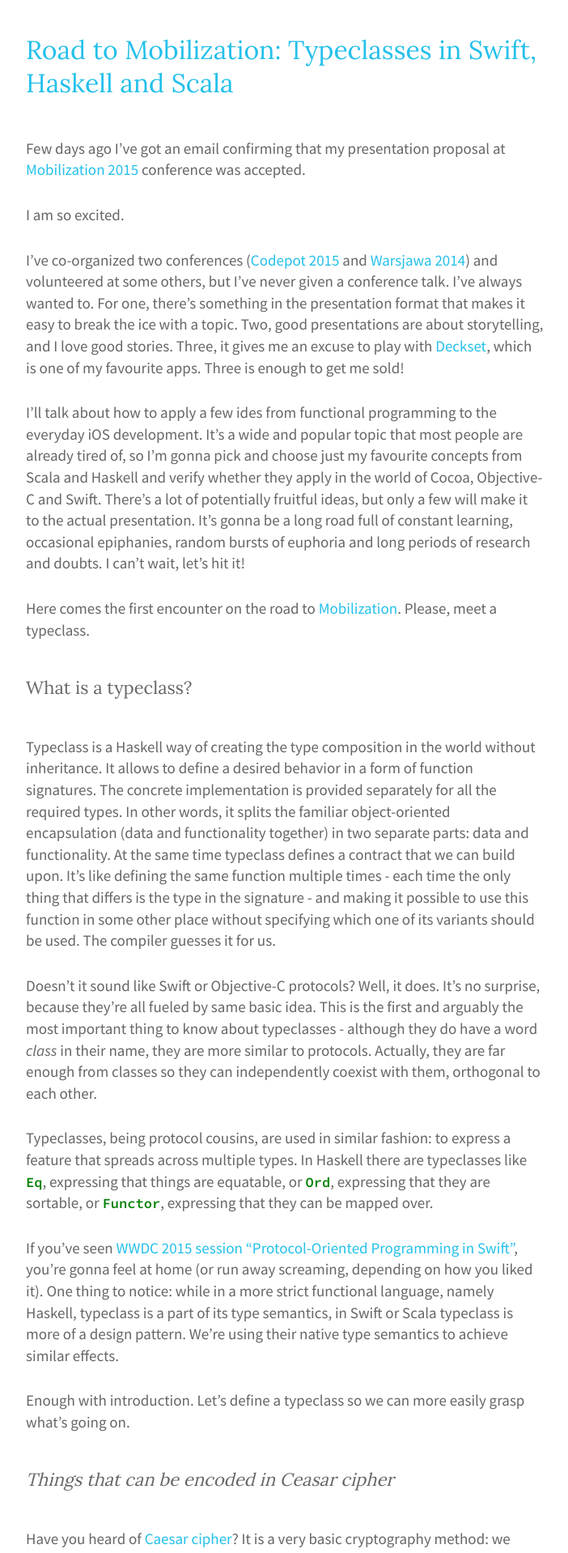
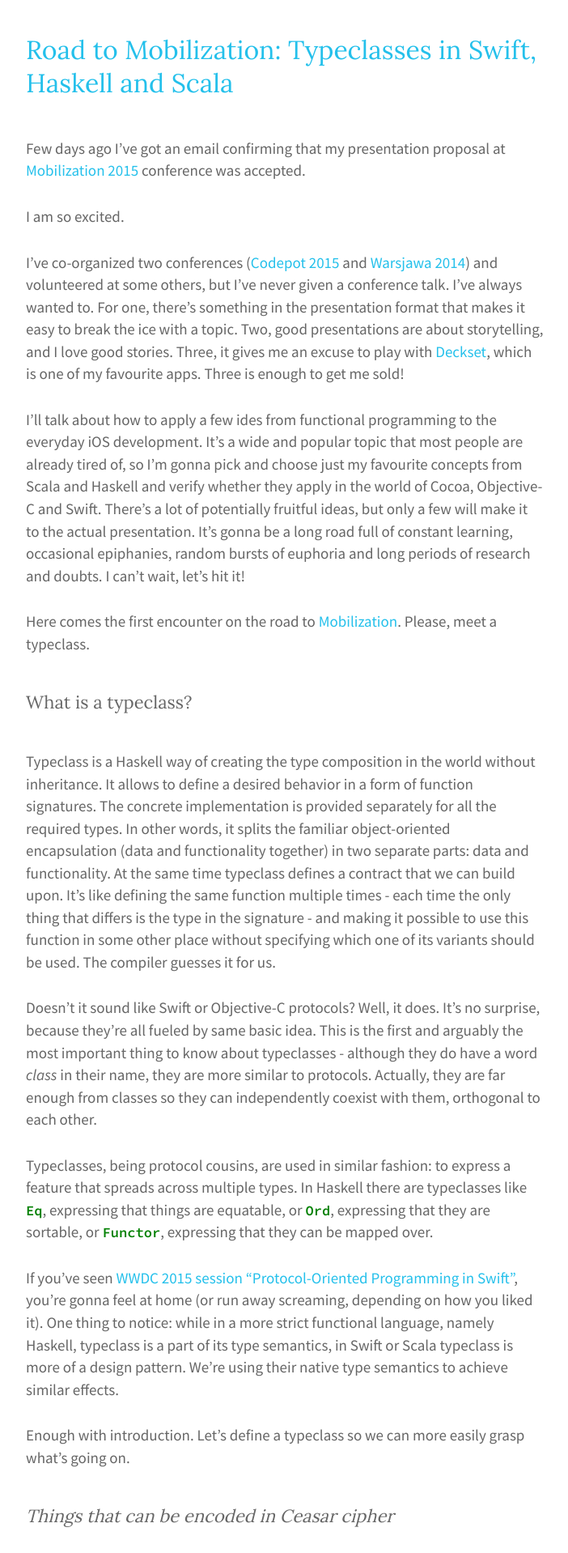
Before and after one commit to siejkowski/siejkowski.github.com, a Jekyll site: the page built from _posts/2015-09-14-typeclasses-in-swift.md, in a window 1280 px wide. Shown: the top 1918 px of the page at 81% size, without its empty margins (288-990 px from the left). Built offline with Jekyll 4.4.1, drawn with Linux system fonts in a browser that asks for light colours.

Commit message:
line height updated

```diff
--- a/css/style.css
+++ b/css/style.css
@@ -94,7 +94,7 @@ pre {
 }
 p {
   font: 19px "Source Sans Pro", Georgia, serif;
-  line-height: 1.40;
+  line-height: 1.45;
   padding-bottom: 5px;
   padding-top: 5px;
 }
```
